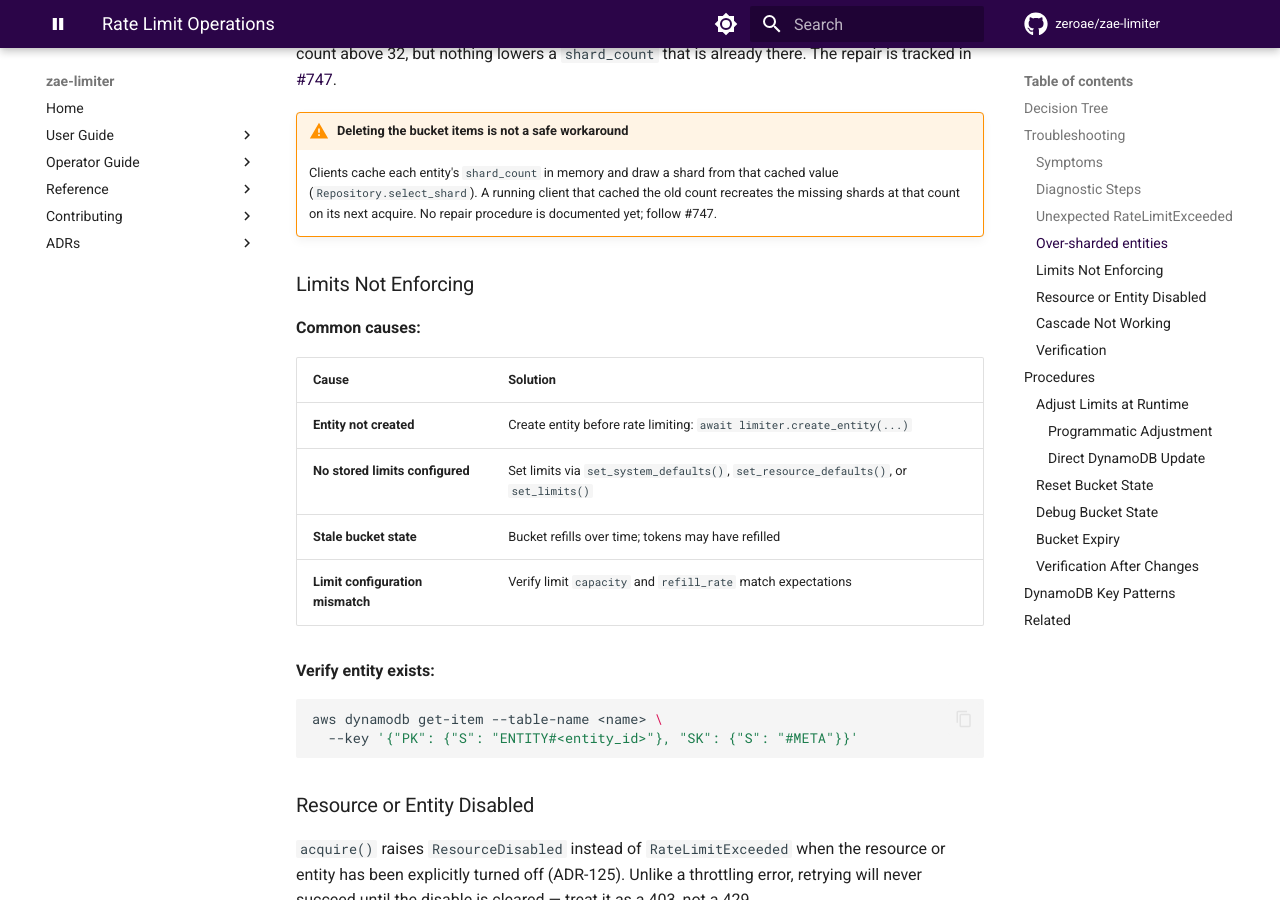
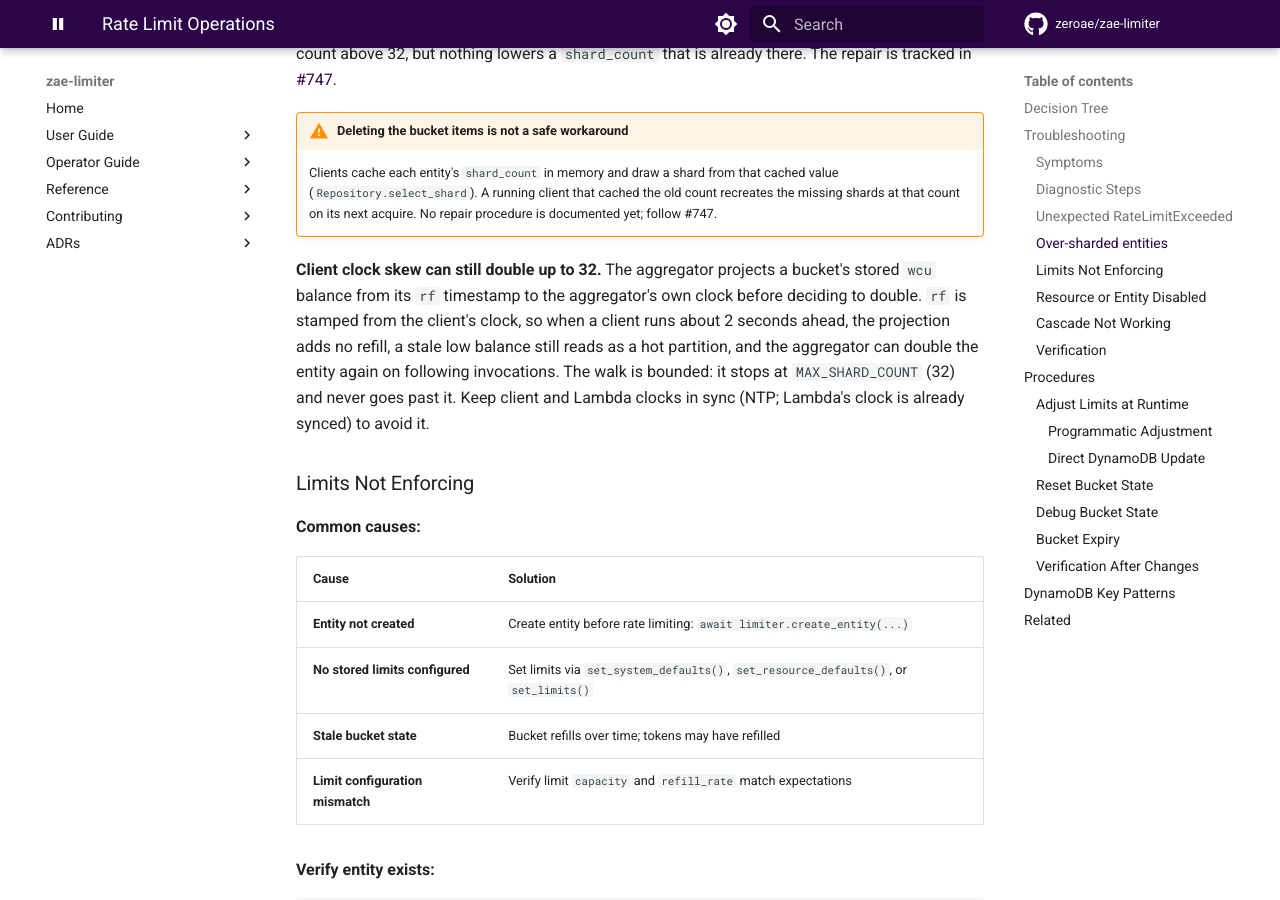
Before and after one commit to zeroae/zae-limiter, an MkDocs documentation site: the page built from docs/operations/rate-limits.md, in a window 1280 px wide and 900 px high, scrolled down 2582 px. Built offline with MkDocs 1.6.1 and Material for MkDocs 9.7.7, drawn with Linux system fonts in a browser that asks for light colours; comment, search, counter and statistics services are not loaded; the version menu is left out.

Commit message:
📝 docs(aggregator): note the capped doubling under client clock skew
#745 makes the aggregator project the stored wcu balance from rf to its
own clock before doubling. rf is stamped from the client's clock, so a
client running ~2 s ahead leaves the projection with no elapsed time and
a stale low balance still reads as hot. The aggregator can then still
double, but #745 caps it at MAX_SHARD_COUNT (32). Operators should know
the walk is bounded and that clock sync (NTP) is the mitigation.

Refs #745

Co-Authored-By: Claude Opus 5.5 <noreply@anthropic.com>
Claude-Session: https://claude.ai/code/session_017XzYMYKXNcZNQYS3xQhFdc

```diff
--- a/docs/operations/rate-limits.md
+++ b/docs/operations/rate-limits.md
@@ -119,6 +119,14 @@ repair is tracked in [#747](https://github.com/zeroae/zae-limiter/issues/747).
     value (`Repository.select_shard`). A running client that cached the old count recreates
     the missing shards at that count on its next acquire. No repair procedure is documented
     yet; follow #747.
+
+**Client clock skew can still double up to 32.** The aggregator projects a bucket's stored
+`wcu` balance from its `rf` timestamp to the aggregator's own clock before deciding to double.
+`rf` is stamped from the client's clock, so when a client runs about 2 seconds ahead, the
+projection adds no refill, a stale low balance still reads as a hot partition, and the
+aggregator can double the entity again on following invocations. The walk is bounded: it stops
+at `MAX_SHARD_COUNT` (32) and never goes past it. Keep client and Lambda clocks in sync (NTP;
+Lambda's clock is already synced) to avoid it.
 
 ### Limits Not Enforcing
 
```
